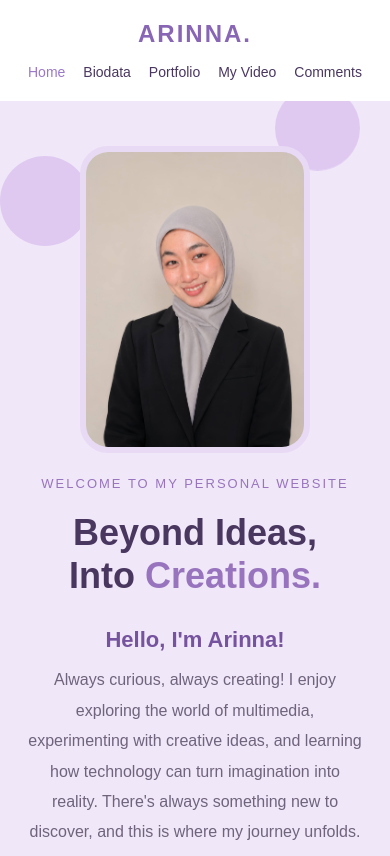
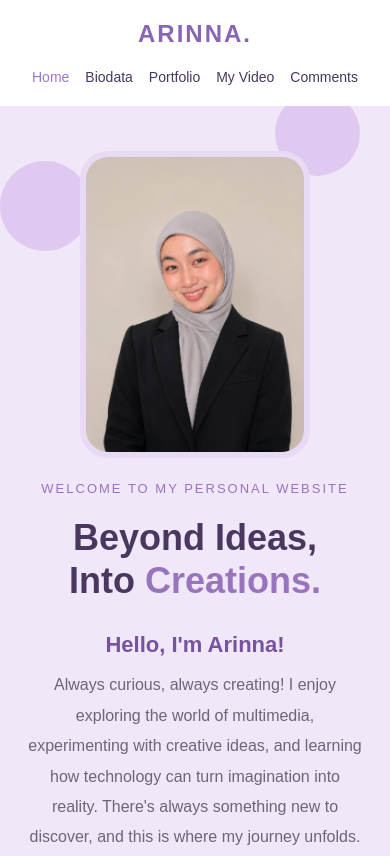
Before and after one commit to ctarinna17-lgtm/arinna-personal-website, a plain HTML site: page index.html in a window 390 px wide. Shown: the top 856 px of the page. Drawn offline with Linux system fonts and the light colour scheme.

Commit message:
Update style.css

```diff
--- a/style.css
+++ b/style.css
@@ -52,34 +52,49 @@ header {
 }
 
 /* MOBILE NAVIGATION */
-@media (max-width: 768px) {
+
+/* MOBILE NAVIGATION */
+@media screen and (max-width: 768px) {
 
     header {
+        width: 100%;
         padding: 20px 15px;
+        box-sizing: border-box;
     }
 
     .navbar {
+        display: flex;
         flex-direction: column;
         align-items: center;
-        gap: 15px;
+        justify-content: center;
+        gap: 20px;
     }
 
     .logo {
+        width: 100%;
+        text-align: center;
         font-size: 24px;
-        text-align: center;
+        margin: 0;
     }
 
     .nav-links {
+        width: 100%;
         display: flex;
         flex-wrap: wrap;
         justify-content: center;
-        gap: 12px 18px;
+        align-items: center;
+        gap: 12px 16px;
+        margin: 0;
         padding: 0;
-        margin: 0;
+    }
+
+    .nav-links li {
+        list-style: none;
     }
 
     .nav-links a {
         font-size: 14px;
+        white-space: nowrap;
     }
 
 }
```
